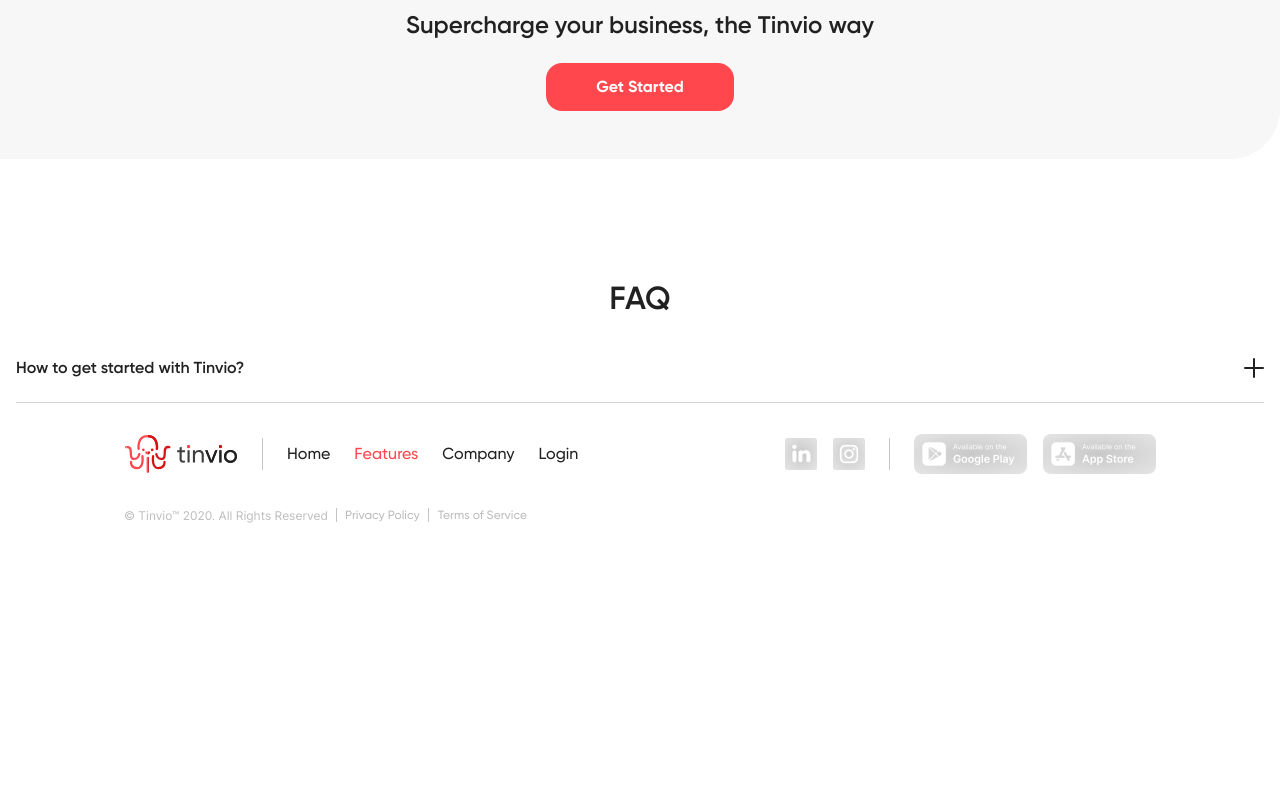
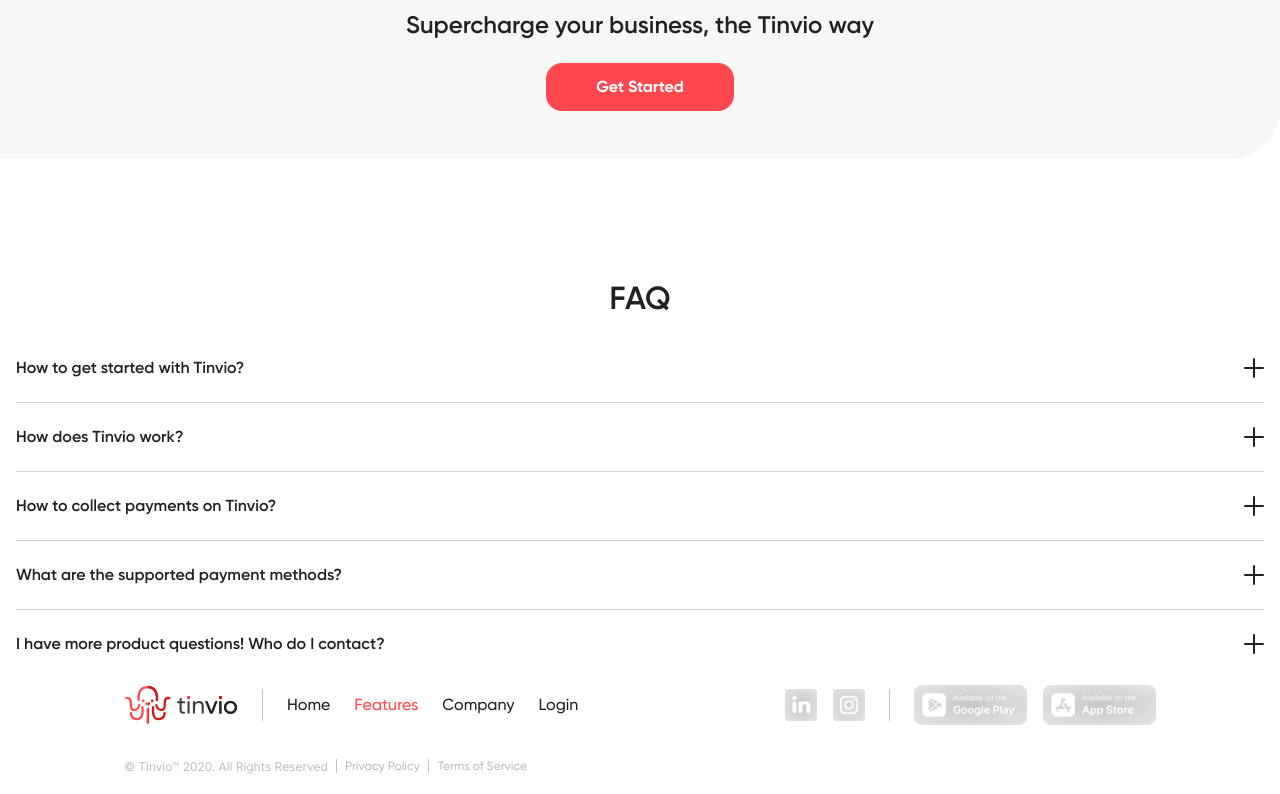
Before and after one commit to Kateryna-Zinchenko/tinvio, a React (Create React App) app: page /features in a window 1280 px wide. Shown: the part 5791-6585 px from the top of the page. Before the commit the page ends 6334 px from the top, so only its background shows below. Built offline with nearby package versions, Linux system fonts and the light colour scheme.

Commit message:
add: breeze orders, feature page

```diff
--- a/src/components/pages/Feature/components/faq/FAQ.tsx
+++ b/src/components/pages/Feature/components/faq/FAQ.tsx
@@ -1,24 +1,124 @@
 import React from 'react';
-import {Border, H1, Minus, MinusWrapper, Plus, PlusWrapper, Question, QuestionsWrapper, Text, Title, Wrapper} from "./FAQStyles";
+import {useToggle} from 'react-use';
+import {
+    Border, BorderLast,
+    H1,
+    Minus,
+    MinusWrapper,
+    Plus,
+    PlusWrapper,
+    Question, Questions,
+    QuestionWrapper,
+    Text,
+    Title,
+    Wrapper
+} from "./FAQStyles";
 
 const FAQ = () => {
+    const [isOpen, setIsOpen] = useToggle(false)
+
+
+
     return (
         <section className='faq'>
             <Wrapper>
                 <H1>FAQ</H1>
-                <QuestionsWrapper>
+                <Questions>
+
+                    <QuestionWrapper>
                         <Question>
                             <Title>How to get started with Tinvio?</Title>
-                        <PlusWrapper>
+                            <PlusWrapper isOpen={isOpen} onClick={setIsOpen}>
                                 <Plus/>
                             </PlusWrapper>
-                        <MinusWrapper>
+                            <MinusWrapper isOpen={isOpen} onClick={setIsOpen}>
                                 <Minus/>
                             </MinusWrapper>
                         </Question>
+                        <Text isOpen={isOpen}>
+                            You can create an account on Tinvio (dashboard or mobile app) within a minute to start
+                            managing
+                            chats, orders, and invoices. For payments, our Customer Success team will reach out for
+                            account
+                            verification and onboarding. Once verified, you'll be good to go!
+                        </Text>
                         <Border/>
-                    <Text></Text>
-                </QuestionsWrapper>
+                    </QuestionWrapper>
+
+                    <QuestionWrapper>
+                        <Question>
+                            <Title>How does Tinvio work?</Title>
+                            <PlusWrapper isOpen={isOpen} onClick={setIsOpen}>
+                                <Plus/>
+                            </PlusWrapper>
+                            <MinusWrapper isOpen={isOpen} onClick={setIsOpen}>
+                                <Minus/>
+                            </MinusWrapper>
+                        </Question>
+                        <Text isOpen={isOpen}>
+                            This dashboard is an easy all-in-one interface for you to manage chats, orders, invoices,
+                            and payments with your merchants. Merchants just need to download the free Tinvio mobile
+                            app to exchange messages, place orders, and make payments. It’s zero friction for them!
+                        </Text>
+                        <Border/>
+                    </QuestionWrapper>
+
+                    <QuestionWrapper>
+                        <Question>
+                            <Title>How to collect payments on Tinvio?</Title>
+                            <PlusWrapper isOpen={isOpen} onClick={setIsOpen}>
+                                <Plus/>
+                            </PlusWrapper>
+                            <MinusWrapper isOpen={isOpen} onClick={setIsOpen}>
+                                <Minus/>
+                            </MinusWrapper>
+                        </Question>
+                        <Text isOpen={isOpen}>
+                            Once your account is verified, you'll be able to request and reconcile payments for all
+                            your orders and invoices on Tinvio. Your merchants will receive notifications for each
+                            payment request in their favorite channels (e.g. Tinvio app, WhatsApp), and they'll be
+                            able to complete payment in a fast and flexible checkout experience. You'll receive
+                            real-time updates and reports for all your payments!
+                        </Text>
+                        <Border/>
+                    </QuestionWrapper>
+
+                    <QuestionWrapper>
+                        <Question>
+                            <Title>What are the supported payment methods?</Title>
+                            <PlusWrapper isOpen={isOpen} onClick={setIsOpen}>
+                                <Plus/>
+                            </PlusWrapper>
+                            <MinusWrapper isOpen={isOpen} onClick={setIsOpen}>
+                                <Minus/>
+                            </MinusWrapper>
+                        </Question>
+                        <Text isOpen={isOpen}>
+                            We’re always enabling new payment methods. Our Customer Success teams will advise on the
+                            available methods in your market (including transaction fees for that method). In general,
+                            we support bank transfers, credit cards, and B2B BNPL options!
+                        </Text>
+                        <Border/>
+                    </QuestionWrapper>
+
+                    <QuestionWrapper>
+                        <Question>
+                            <Title>I have more product questions! Who do I contact?</Title>
+                            <PlusWrapper isOpen={isOpen} onClick={setIsOpen}>
+                                <Plus/>
+                            </PlusWrapper>
+                            <MinusWrapper isOpen={isOpen} onClick={setIsOpen}>
+                                <Minus/>
+                            </MinusWrapper>
+                        </Question>
+                        <Text isOpen={isOpen}>
+                            If you're already signed up, you can live chat with "Team Tinvio" in the dashboard or
+                            mobile app. Otherwise, you can contact us at support@tinvio.com for more information!
+                        </Text>
+                        <BorderLast/>
+                    </QuestionWrapper>
+
+                </Questions>
             </Wrapper>
         </section>
     );
--- a/src/components/pages/Feature/components/faq/FAQStyles.tsx
+++ b/src/components/pages/Feature/components/faq/FAQStyles.tsx
@@ -14,17 +14,20 @@
   color: #212121;
 `;
 
-export const QuestionsWrapper = styled.div`
+export const Questions = styled.div`
   padding: 41px 16px 0;
+`;
+
+export const QuestionWrapper = styled.div`
+  margin: 24px 0 0;
+  &:first-child {
+    margin: 0;
+  }
 `;
 
 export const Question = styled.div`
   display: flex;
   justify-content: space-between;
-  margin: 24px 0 0;
-  &:first-child {
-    margin: 0;
-  }
 `;
 
 export const Title = styled.div`
@@ -36,7 +39,8 @@
   color: #212121;
 `;
 
-export const PlusWrapper = styled.div`
+export const PlusWrapper = styled.div<{ isOpen:boolean }>`
+  display: ${({isOpen}) => !isOpen ? 'block' : 'none'};
   width: 20px;
   height: 20px;
   position: relative;
@@ -67,11 +71,10 @@
   }
 `;
 
-export const MinusWrapper = styled.div`
-  display: flex;
+export const MinusWrapper = styled.div<{ isOpen:boolean }>`
+  display: ${({isOpen}) => isOpen ? 'flex' : 'none'};
   justify-content: center;
   align-items: center;
-  display: none;
 `;
 
 export const Minus = styled.div`
@@ -88,6 +91,17 @@
   margin: 24px 0 0;
 `;
 
-export const Text = styled.div`
+export const BorderLast = styled(Border)`
+  display: none;
+`;
 
+export const Text = styled.div<{ isOpen:boolean }>`
+  display: ${({isOpen}) => isOpen ? 'block' : 'none'};
+  font-family: 'Inter';
+  font-style: normal;
+  font-weight: 400;
+  font-size: 14px;
+  line-height: 23px;
+  color: #212121;
+  padding: 16px 0 0;
 `;
--- a/src/components/pages/Home/components/form/Form.tsx
+++ b/src/components/pages/Home/components/form/Form.tsx
@@ -28,7 +28,6 @@
         const newArr = arr.filter((item) => item.value === '')
         const newArr2 = newArr.map((i) => i.name)
         setEmptyFields(newArr2)
-        console.log(newArr2)
     }
 
     return (
```
Lines whose indentation alone changed are shown as unchanged.
